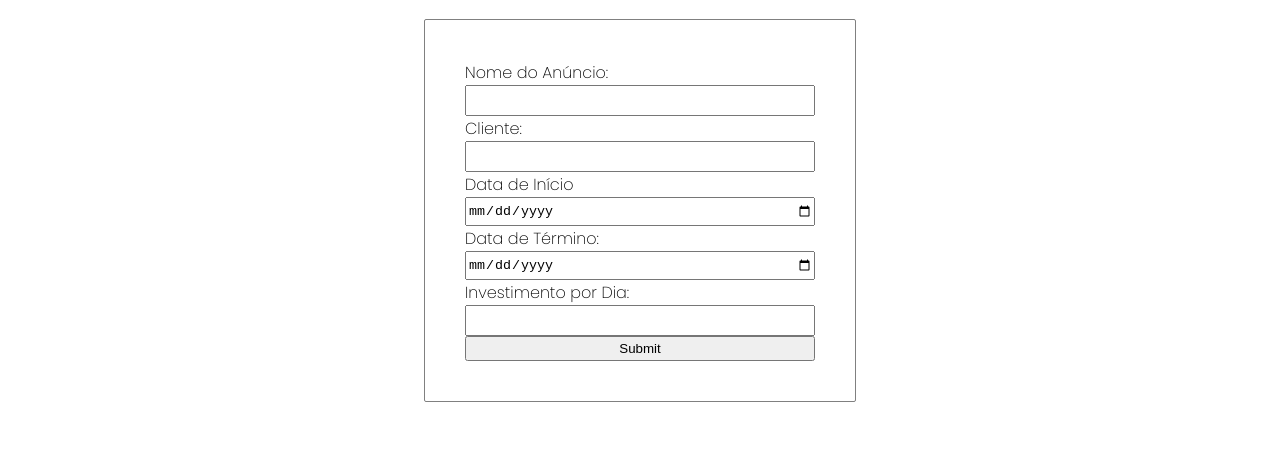
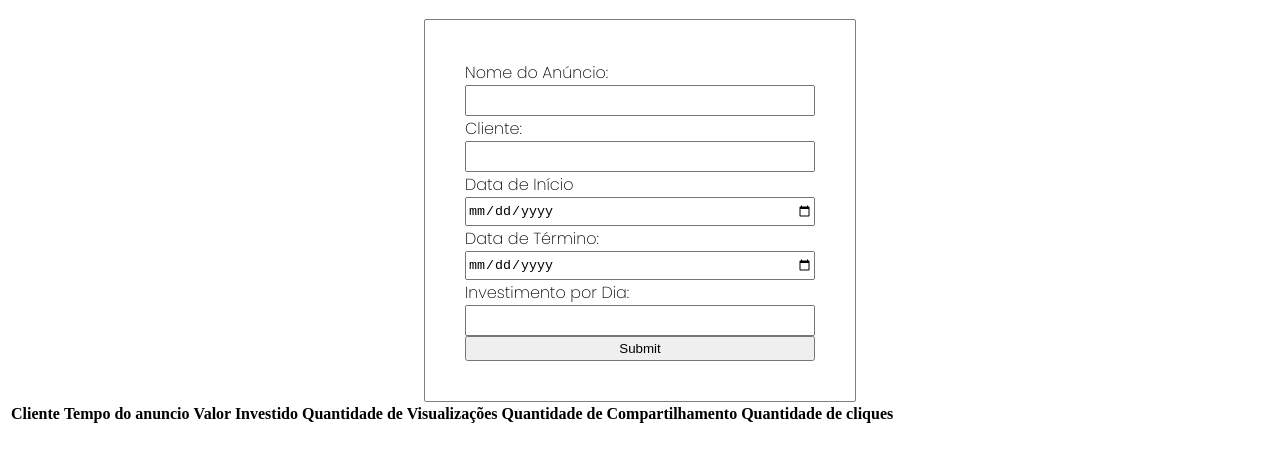
Before and after one commit to LuaBarbosa/calculadora.javascript, a plain HTML site: page cadastro/cadastro.html in a window 1280 px wide. Shown: the part 213-674 px from the top of the page. Drawn offline with Linux system fonts and the light colour scheme.

Commit message:
Incluindo tabela na pagina de cadastro

```diff
--- a/cadastro/cadastro.html
+++ b/cadastro/cadastro.html
@@ -40,6 +40,20 @@
         <input id="submit" type="submit" />
       </form>
     </div>
+
+    <table>
+      <thead>
+        <tr>
+          <th>Cliente</th>
+          <th>Tempo do anuncio</th>
+          <th>Valor Investido</th>
+          <th>Quantidade de Visualizações</th>
+          <th>Quantidade de Compartilhamento</th>
+          <th>Quantidade de cliques</th>
+        </tr>
+      </thead>
+      <tbody id="tabela"></tbody>
+    </table>
     <script src="script.js"></script>
   </body>
 </html>
```
